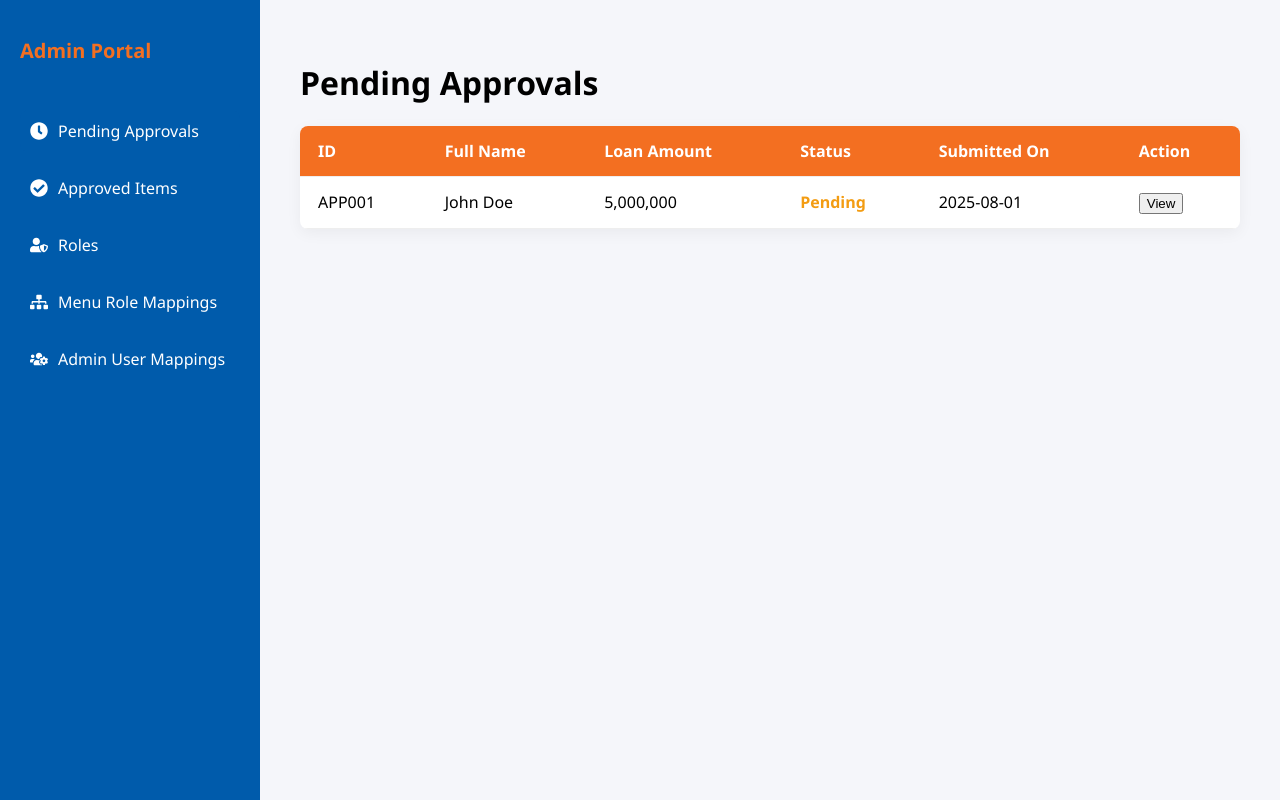
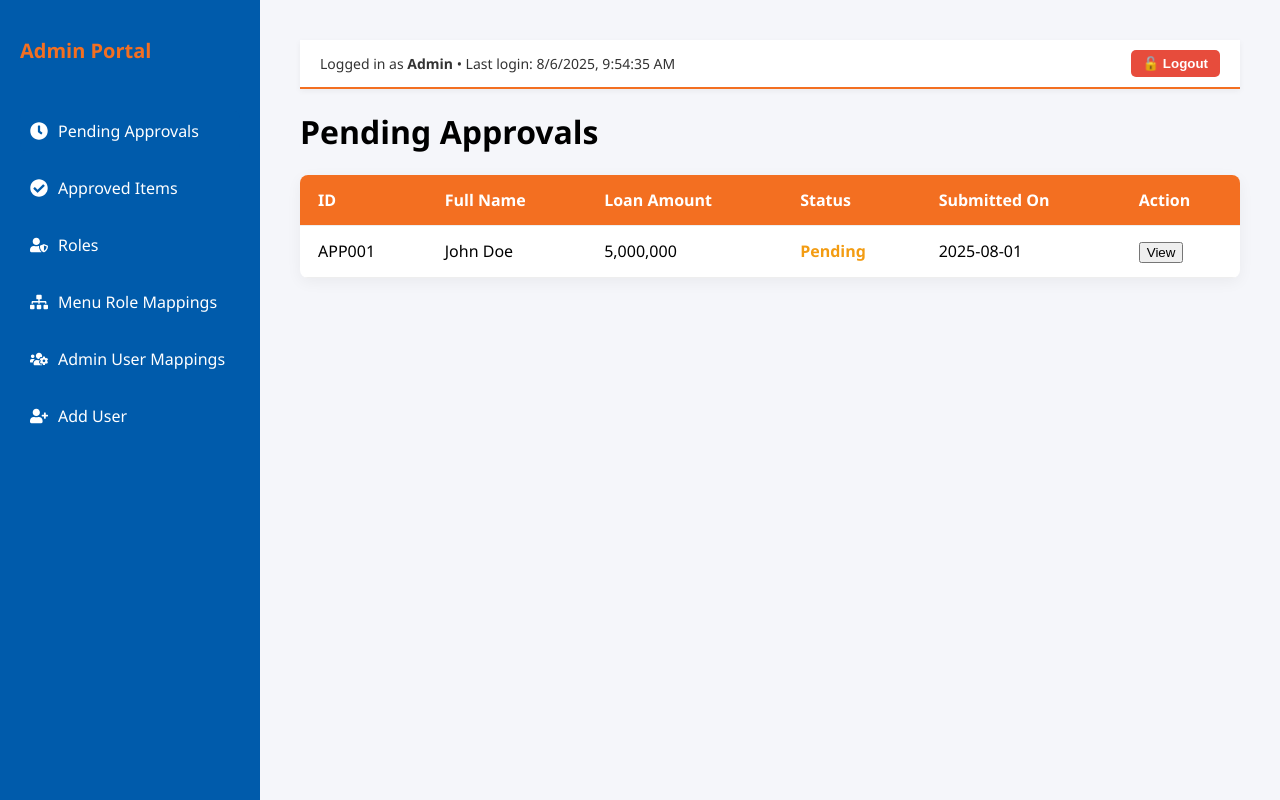
Before and after one commit to OgadaMoses/mortgage-portal-ui, a React (Create React App) app: page /admin in a window 1280 px wide. Built offline with nearby package versions, Linux system fonts and the light colour scheme.

Commit message:
feat:finish consuming login api

```diff
--- /dev/null
+++ b/src/components/AdminUserMapping/AddUser.css
@@ -0,0 +1,52 @@
+.add-user-container {
+  background: #fff;
+  padding: 20px;
+  border-radius: 10px;
+  box-shadow: 0 4px 10px rgba(0,0,0,0.05);
+}
+
+.add-user-form {
+  display: flex;
+  flex-wrap: wrap;
+  gap: 10px;
+  margin-bottom: 20px;
+}
+
+.add-user-form input,
+.add-user-form select {
+  flex: 1 1 200px;
+  padding: 8px;
+  border-radius: 5px;
+  border: 1px solid #ccc;
+}
+
+.add-user-form button {
+  background: #27ae60;
+  color: white;
+  border: none;
+  padding: 10px 20px;
+  border-radius: 5px;
+  cursor: pointer;
+}
+
+.users-table {
+  width: 100%;
+  border-collapse: collapse;
+  margin-top: 20px;
+  background: #fff;
+  border-radius: 10px;
+  overflow: hidden;
+  box-shadow: 0 4px 10px rgba(0,0,0,0.05);
+}
+
+.users-table th,
+.users-table td {
+  padding: 12px;
+  text-align: left;
+  border-bottom: 1px solid #eee;
+}
+
+.users-table th {
+  background: var(--primary-color, #3498db);
+  color: white;
+}
--- /dev/null
+++ b/src/components/AdminUserMapping/AddUser.tsx
@@ -0,0 +1,110 @@
+import React, { useState, useEffect } from "react";
+import "./AddUser.css";
+
+interface User {
+  id: number;
+  fullName: string;
+  email: string;
+  phone: string;
+  username: string;
+  role: string;
+}
+
+export default function AddUser() {
+  const [users, setUsers] = useState<User[]>([]);
+  const [newUser, setNewUser] = useState({
+    fullName: "",
+    email: "",
+    phone: "",
+    username: "",
+    password: "",
+    role: "",
+  });
+
+
+  useEffect(() => {
+    const mockUsers: User[] = [
+      { id: 1, fullName: "John Admin", email: "john@portal.com", phone: "+254700000001", username: "johnA", role: "Admin" },
+      { id: 2, fullName: "Jane User", email: "jane@portal.com", phone: "+254700000002", username: "janeU", role: "User" },
+    ];
+    setUsers(mockUsers);
+  }, []);
+
+
+  const handleChange = (e: React.ChangeEvent<HTMLInputElement | HTMLSelectElement>) => {
+    const { name, value } = e.target;
+    setNewUser((prev) => ({ ...prev, [name]: value }));
+  };
+
+
+  const handleAddUser = (e: React.FormEvent<HTMLFormElement>) => {
+    e.preventDefault();
+
+    const newEntry: User = {
+      id: users.length + 1,
+      fullName: newUser.fullName,
+      email: newUser.email,
+      phone: newUser.phone,
+      username: newUser.username,
+      role: newUser.role === "01" ? "Admin" : "User",
+    };
+
+    setUsers((prev) => [...prev, newEntry]);
+
+    setNewUser({
+      fullName: "",
+      email: "",
+      phone: "",
+      username: "",
+      password: "",
+      role: "",
+    });
+
+    alert("✅ User added successfully!");
+  };
+
+  return (
+    <div className="add-user-container">
+      <h1>Add New User</h1>
+      <form className="add-user-form" onSubmit={handleAddUser}>
+        <input name="fullName" type="text" placeholder="Full Name" value={newUser.fullName} onChange={handleChange} required />
+        <input name="email" type="email" placeholder="Email" value={newUser.email} onChange={handleChange} required />
+        <input name="phone" type="text" placeholder="Phone Number" value={newUser.phone} onChange={handleChange} required />
+        <input name="username" type="text" placeholder="Username" value={newUser.username} onChange={handleChange} required />
+        <input name="password" type="password" placeholder="Password" value={newUser.password} onChange={handleChange} required />
+        <select name="role" value={newUser.role} onChange={handleChange} required>
+          <option value="">Select Role</option>
+          <option value="01">Admin</option>
+          <option value="02">User</option>
+        </select>
+        <button type="submit">Add User</button>
+      </form>
+
+      <h2>Existing Users</h2>
+      <table className="users-table">
+        <thead>
+          <tr>
+            <th>ID</th>
+            <th>Full Name</th>
+            <th>Email</th>
+            <th>Phone</th>
+            <th>Username</th>
+            <th>Role</th>
+          </tr>
+        </thead>
+        <tbody>
+          {users.map((u) => (
+            <tr key={u.id}>
+              <td>{u.id}</td>
+              <td>{u.fullName}</td>
+              <td>{u.email}</td>
+              <td>{u.phone}</td>
+              <td>{u.username}</td>
+              <td>{u.role}</td>
+            </tr>
+          ))}
+        </tbody>
+      </table>
+    </div>
+  );
+}
--- a/src/components/Roles/RolesManager.tsx
+++ b/src/components/Roles/RolesManager.tsx
@@ -58,7 +58,6 @@ export default function RolesManager() {
     <div className="roles-container">
       <h2>Roles Management</h2>
 
-      {/* Add Role Form */}
       <div className="add-role-form">
         <input
           type="text"
--- a/src/pages/AdminPanel/AdminPanel.css
+++ b/src/pages/AdminPanel/AdminPanel.css
@@ -6,6 +6,40 @@
 .admin-panel h1 {
   color: var(--primary-color);
   margin-bottom: 20px;
+}
+
+
+.top-bar {
+  display: flex;
+  justify-content: space-between;
+  align-items: center;
+  background-color: white;
+  padding: 10px 20px;
+  border-bottom: 2px solid var(--primary-color);
+  box-shadow: 0 2px 6px rgba(0,0,0,0.05);
+}
+
+.user-info {
+  font-size: 14px;
+  font-weight: 500;
+  color: #333;
+}
+
+.logout-icon {
+  display: flex;
+  align-items: center;
+  gap: 6px;
+  cursor: pointer;
+  font-weight: bold;
+  background-color: #e74c3c;
+  padding: 6px 12px;
+  border-radius: 5px;
+  color: white;
+  transition: 0.3s;
+}
+
+.logout-icon:hover {
+  background-color: #c0392b;
 }
 
 
--- a/src/pages/AdminPanel/AdminPanel.tsx
+++ b/src/pages/AdminPanel/AdminPanel.tsx
@@ -1,9 +1,20 @@
 import React, { useState, useEffect } from "react";
+import { useNavigate } from "react-router-dom";
 import "./AdminPanel.css";
+
 import RolesManager from "../../components/Roles/RolesManager";
 import MenuRoleMapping from "../../components/Modal/RolesMenuMappings/MenuRoleMapping";
 import AdminUserMapping from "../../components/AdminUserMapping/AdminUserMapping";
-import { FaClock, FaCheckCircle, FaUserShield, FaSitemap, FaUsersCog } from "react-icons/fa";
+import AddUser from "../../components/AdminUserMapping/AddUser";
+
+import {
+  FaClock,
+  FaCheckCircle,
+  FaUserShield,
+  FaSitemap,
+  FaUsersCog,
+  FaUserPlus,
+} from "react-icons/fa";
 
 interface LoanApplication {
   id: string;
@@ -27,8 +38,10 @@ export default function AdminPanel() {
   const [selectedApp, setSelectedApp] = useState<LoanApplication | null>(null);
   const [decisionReason, setDecisionReason] = useState("");
   const [activePage, setActivePage] = useState<
-    "pending" | "approved" | "roles" | "menuRoles" | "adminMappings"
+    "pending" | "approved" | "roles" | "menuRoles" | "adminMappings" | "addUser"
   >("pending");
+
+  const username = localStorage.getItem("username") || "Admin";
 
   useEffect(() => {
     const mockData: LoanApplication[] = [
@@ -68,6 +81,7 @@ export default function AdminPanel() {
     setApplications(mockData);
   }, []);
 
+
   const handleDecision = (status: "Approved" | "Rejected") => {
     if (!selectedApp) return;
     if (!decisionReason && status === "Rejected") {
@@ -86,10 +100,18 @@ export default function AdminPanel() {
     alert(`Application ${status}`);
   };
 
+
   const filteredApplications =
     activePage === "pending"
       ? applications.filter((app) => app.status === "Pending")
       : applications.filter((app) => app.status === "Approved");
+
+
+  const navigate = useNavigate();
+  const handleLogout = () => {
+    localStorage.clear();
+    navigate("/login");
+  };
 
   return (
     <div className="dashboard-container">
@@ -127,15 +149,34 @@ export default function AdminPanel() {
             >
               <FaUsersCog className="menu-icon" /> Admin User Mappings
             </li>
+            <li
+              className={activePage === "addUser" ? "active" : ""}
+              onClick={() => setActivePage("addUser")}
+            >
+              <FaUserPlus className="menu-icon" /> Add User
+            </li>
           </ul>
         </nav>
       </aside>
 
       <main className="dashboard-content">
+        {/* Top Bar */}
+        <div className="top-bar">
+          <div className="user-info">
+            Logged in as <strong>{username}</strong> • Last login:{" "}
+            {new Date().toLocaleString()}
+          </div>
+          <button className="logout-icon" onClick={handleLogout}>
+            🔓 Logout
+          </button>
+        </div>
+
         {activePage === "pending" || activePage === "approved" ? (
           <>
             <h1>
-              {activePage === "pending" ? "Pending Approvals" : "Approved Applications"}
+              {activePage === "pending"
+                ? "Pending Approvals"
+                : "Approved Applications"}
             </h1>
 
             <table className="applications-table">
@@ -155,7 +196,9 @@ export default function AdminPanel() {
                     <td>{app.id}</td>
                     <td>{app.fullName}</td>
                     <td>{app.amount.toLocaleString()}</td>
-                    <td className={`status ${app.status.toLowerCase()}`}>{app.status}</td>
+                    <td className={`status ${app.status.toLowerCase()}`}>
+                      {app.status}
+                    </td>
                     <td>{app.submittedAt}</td>
                     {activePage === "pending" && (
                       <td>
@@ -167,14 +210,17 @@ export default function AdminPanel() {
               </tbody>
             </table>
           </>
-          ) : activePage === "roles" ? (
-            <RolesManager />
-          ) : activePage === "menuRoles" ? (
-            <MenuRoleMapping />
-          ) : (
-            <AdminUserMapping />
-          )}
+        ) : activePage === "roles" ? (
+          <RolesManager />
+        ) : activePage === "menuRoles" ? (
+          <MenuRoleMapping />
+        ) : activePage === "adminMappings" ? (
+          <AdminUserMapping />
+        ) : activePage === "addUser" ? (
+          <AddUser />
+        ) : null}
 
+        {/* Application Modal */}
         {selectedApp && (
           <div className="modal">
             <div className="modal-content">
--- a/src/pages/UserDashboard/UserDashboard.css
+++ b/src/pages/UserDashboard/UserDashboard.css
@@ -98,3 +98,35 @@
   color: #e74c3c;
   font-weight: bold;
 }
+
+.top-bar {
+  display: flex;
+  justify-content: space-between;
+  align-items: center;
+  background-color: white;
+  padding: 10px 20px;
+  border-bottom: 2px solid var(--primary-color);
+  box-shadow: 0 2px 6px rgba(0,0,0,0.05);
+  margin-bottom: 20px;
+}
+
+.user-info {
+  font-size: 14px;
+  font-weight: 500;
+  color: #333;
+}
+
+.logout-icon {
+  background-color: #e74c3c;
+  color: white;
+  border: none;
+  padding: 6px 14px;
+  border-radius: 5px;
+  cursor: pointer;
+  font-weight: bold;
+  transition: 0.3s;
+}
+
+.logout-icon:hover {
+  background-color: #c0392b;
+}
--- a/src/pages/UserDashboard/UserDashboard.tsx
+++ b/src/pages/UserDashboard/UserDashboard.tsx
@@ -1,4 +1,5 @@
 import React, { useState, useEffect } from 'react';
+import { useNavigate } from 'react-router-dom';
 import './UserDashboard.css';
 import { FaFileAlt, FaPlusCircle } from 'react-icons/fa';
 import LoanApplicationForm from '../../components/LoanApplicationForm/LoanApplicationForm';
@@ -11,22 +12,30 @@ interface LoanApplication {
   submittedAt: string;
 }
 
-export default function Dashboard() {
+export default function UserDashboard() {
   const [activePage, setActivePage] = useState<'myapps' | 'apply'>('myapps');
   const [applications, setApplications] = useState<LoanApplication[]>([]);
+  const navigate = useNavigate();
+
+  const username = localStorage.getItem('username') || 'User';
+  const lastLogin = localStorage.getItem('lastLogin') || 'First time login';
 
   useEffect(() => {
     const mockData: LoanApplication[] = [
-      { id: "APP001", amount: 5000000, tenure: 15, status: "Pending", submittedAt: "2025-08-01" },
-      { id: "APP002", amount: 3500000, tenure: 10, status: "Approved", submittedAt: "2025-08-02" },
-      { id: "APP003", amount: 7500000, tenure: 20, status: "Rejected", submittedAt: "2025-08-03" },
+      { id: 'APP001', amount: 5000000, tenure: 15, status: 'Pending', submittedAt: '2025-08-01' },
+      { id: 'APP002', amount: 3500000, tenure: 10, status: 'Approved', submittedAt: '2025-08-02' },
+      { id: 'APP003', amount: 7500000, tenure: 20, status: 'Rejected', submittedAt: '2025-08-03' },
     ];
     setApplications(mockData);
   }, []);
 
+  const handleLogout = () => {
+    localStorage.clear();
+    navigate('/login');
+  };
+
   return (
     <div className="dashboard-container">
-
       <aside className="sidebar">
         <h2 className="sidebar-title">Mortgage Portal</h2>
         <nav>
@@ -35,22 +44,28 @@ export default function Dashboard() {
               className={activePage === 'myapps' ? 'active' : ''}
               onClick={() => setActivePage('myapps')}
             >
-              <FaFileAlt className="menu-icon" />
-              My Applications
+              <FaFileAlt className="menu-icon" /> My Applications
             </li>
             <li
               className={activePage === 'apply' ? 'active' : ''}
               onClick={() => setActivePage('apply')}
             >
-              <FaPlusCircle className="menu-icon" />
-              Apply for Loan
+              <FaPlusCircle className="menu-icon" /> Apply for Loan
             </li>
           </ul>
         </nav>
       </aside>
 
+      <main className="dashboard-content">
+        <div className="top-bar">
+          <div className="user-info">
+            Logged in as <strong>{username}</strong> • Last login: {lastLogin}
+          </div>
+          <button className="logout-btn" onClick={handleLogout}>
+            🔓 Logout
+          </button>
+        </div>
 
-      <main className="dashboard-content">
         {activePage === 'myapps' && (
           <>
             <h1>My Applications</h1>
```
Also changed, not shown: src/pages/LoginPage/LoginPage.tsx (+49 -7 lines), src/pages/LoginPage/LoginPage.css (line endings or trailing spaces).
